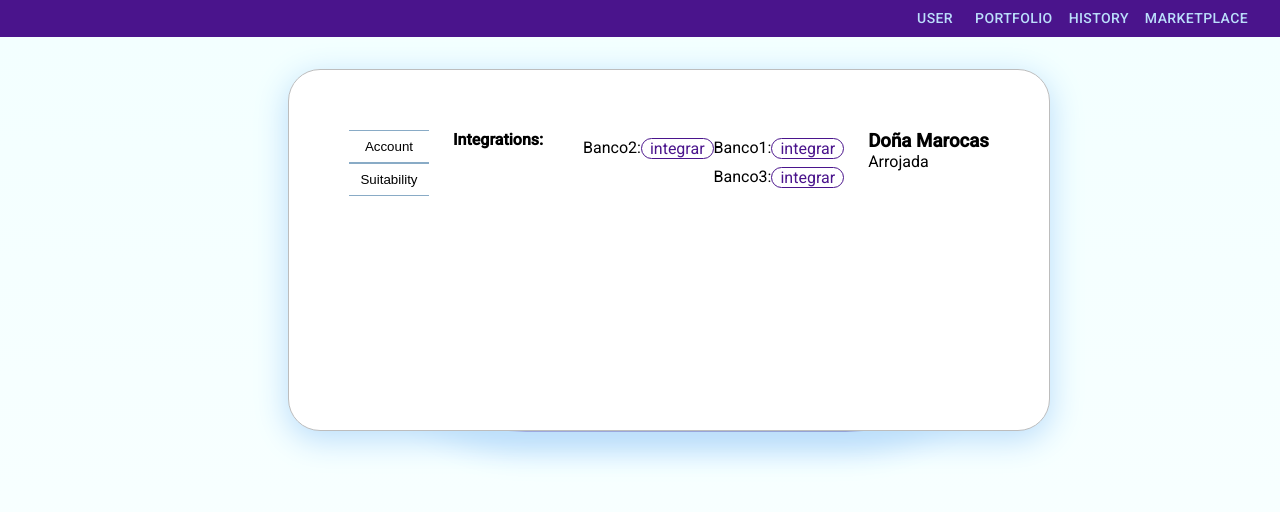
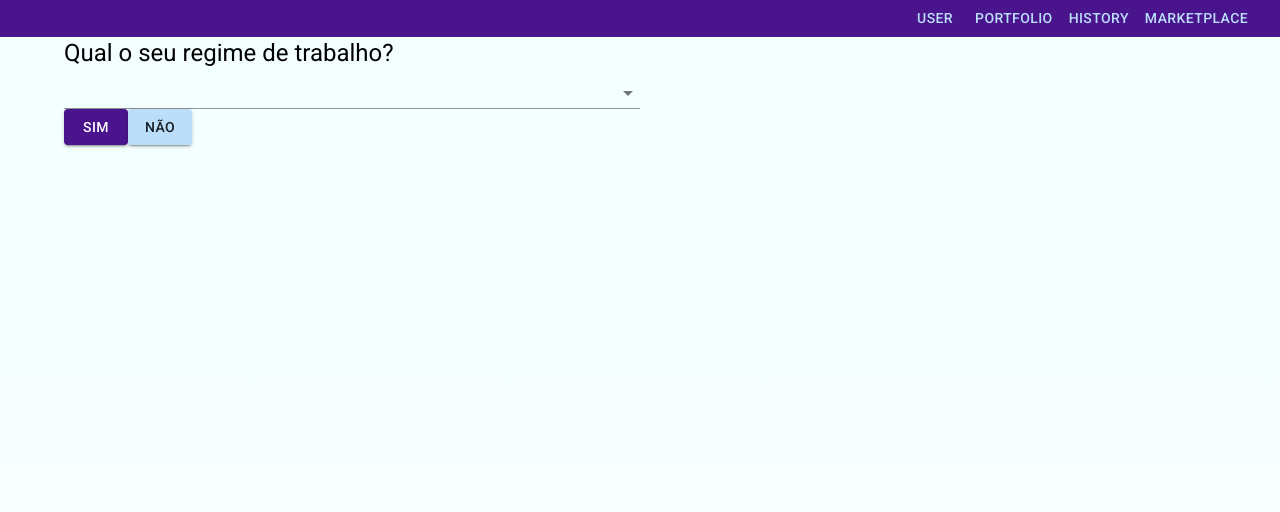
Before and after one commit to Vitorhpx/wallet, a React (Create React App) app: page / in a window 1280 px wide. Shown: the top 512 px of the page. Built offline with nearby package versions, Linux system fonts and the light colour scheme.

Commit message:
feat(suitability form): row col system

```diff
--- a/src/App.tsx
+++ b/src/App.tsx
@@ -1,14 +1,14 @@
-import React, { Component } from "react";
-import NavBar from "./components/mol.navBar/navBar.component";
-import UserPanel from "./Screens/UserPanel/UserPanel";
-import Portfolio from "./Screens/Portfolio/Portfolio";
-import History from "./Screens/History/History";
-import Marketplace from "./Screens/Marketplace/Marketplace";
-import Login from "./Screens/Login/Login";
-import SignUp from "./Screens/SignUp/SignUp";
-import { EntryContainer, ActiveScreen } from "./App.style";
-import GlobalThemeProvider from "./components/atm.global-theme-provider/global-theme-provider.component";
-import "./App.css";
+import React, { Component } from 'react';
+import NavBar from './components/mol.navBar/navBar.component';
+import UserPanel from './Screens/UserPanel/UserPanel';
+import Portfolio from './Screens/Portfolio/Portfolio';
+import History from './Screens/History/History';
+import Marketplace from './Screens/Marketplace/Marketplace';
+import Login from './Screens/Login/Login';
+import SignUp from './Screens/SignUp/SignUp';
+import { EntryContainer, ActiveScreen } from './App.style';
+import GlobalThemeProvider from './components/atm.global-theme-provider/global-theme-provider.component';
+import './App.css';
 
 export enum AppScreen {
   USER_PANEL,
@@ -38,12 +38,12 @@ class App extends Component<{}, AppState> {
     return (
       <GlobalThemeProvider>
         <NavBar activeTab={this.state.activeTab} changeTab={this.changeTab} />
-        {this.state.activeTab === AppScreen.USER_PANEL && (
+        {/* {this.state.activeTab === AppScreen.USER_PANEL && (
           <EntryContainer>
             <Login />
             <SignUp />
           </EntryContainer>
-        )}
+        )} */}
         <ActiveScreen>
           {this.state.activeTab === AppScreen.USER_PANEL && <UserPanel />}
           {this.state.activeTab === AppScreen.PORTFOLIO && <Portfolio />}
--- a/src/Screens/Suitability/Suitability.tsx
+++ b/src/Screens/Suitability/Suitability.tsx
@@ -1,73 +1,80 @@
+import Button from '@material-ui/core/Button';
+import Slider from '@material-ui/core/Slider';
 import React from 'react';
-import { makeStyles } from '@material-ui/core/styles';
-import Typography from '@material-ui/core/Typography';
-import Slider from '@material-ui/core/Slider';
-import Button from '@material-ui/core/Button';
-
-
-const useStyles = makeStyles(theme => ({
-  root: {
-    width: 80,
-  },
-  margin: {
-    height: theme.spacing(3),
-  },
-}));
+import { H3 } from '../../components/atm.typography/typography.component';
+import Select from '@material-ui/core/Select/Select';
+import { MenuItem, FormControl } from '@material-ui/core';
+import { Grid, Row, Col } from 'react-flexbox-grid';
+import { cpus } from 'os';
 
 const marks = [
   {
     value: 0,
-    label: 'Freelancer',
+    label: 'Freelancer'
   },
   {
     value: 20,
-    label: 'Liberal sem carteira de clientes consolidada',
+    label: 'Liberal sem carteira de clientes consolidada'
   },
   {
     value: 40,
-    label: 'Liberal com carteira de clientes consolidada',
+    label: 'Liberal com carteira de clientes consolidada'
   },
   {
     value: 60,
-    label: 'Assalariado sem carteira assinada',
+    label: 'Assalariado sem carteira assinada'
   },
   {
     value: 80,
-    label: 'Assalariado com carteira assinada',
-  },
+    label: 'Assalariado com carteira assinada'
+  }
 ];
 
-function valuetext(value) {
+const valuetext = (value: number): string => {
   return `${value}`;
-}
+};
 
-function valueLabelFormat(value) {
-  return marks.findIndex(mark => mark.value === value) + 1;
-}
+interface ISuitabilityFormProps {}
 
-export default function DiscreteSlider() {
-  const classes = useStyles();
-
+const SuitabilityForm: React.FunctionComponent<
+  ISuitabilityFormProps
+> = props => {
   return (
-    <div className={classes.margin} />
-    <Typography id="discrete-slider-custom" gutterBottom>
-    Qual o seu regime de trabalho?
-    </Typography>
-      <Slider
+    <FormControl>
+      <Grid>
+        <Row>
+          <Col xs={12}>
+            <H3>Qual o seu regime de trabalho?</H3>
+          </Col>
+          <Col xs={6}>
+            <Select style={{ width: '100%' }}>
+              {marks.map(mark => (
+                <MenuItem value={mark.value}>{mark.label}</MenuItem>
+              ))}
+            </Select>
+          </Col>
+        </Row>
+        {/* <Slider
         defaultValue={20}
         getAriaValueText={valuetext}
-        aria-labelledby="discrete-slider-custom"
-        step={10}
-        valueLabelDisplay="auto"
+        aria-labelledby='discrete-slider-custom'
+        step={20}
+        valueLabelDisplay='auto'
         marks={marks}
-      />
-    </div>
+      /> */}
+        <Row>
+          <Col xs={12}>
+            <Button variant='contained' color='primary'>
+              Sim
+            </Button>
+            <Button variant='contained' color='secondary'>
+              Não
+            </Button>
+          </Col>
+        </Row>
+      </Grid>
+    </FormControl>
+  );
+};
 
-    <Button variant="contained" color="primary" className={classes.button}>
-        Sim
-    </Button>
-    <Button variant="contained" color="secondary" className={classes.button}>
-        Não
-    </Button>
-  );
-}
+export default SuitabilityForm;
--- a/src/Screens/UserPanel/UserPanel.tsx
+++ b/src/Screens/UserPanel/UserPanel.tsx
@@ -1,9 +1,11 @@
-import React, {Component} from 'react';
+import React, { Component } from 'react';
 import SideBar from './SideBar';
 import AccountInfo from './AccountInfo';
 import AccountMenu from './AccountMenu';
 import SuitabilityTest from './SuitabilityTest';
-import {StyledUserPanel} from './UserPanel.style';
+import { StyledUserPanel } from './UserPanel.style';
+import SuitabilityForm from '../Suitability/Suitability';
+import { Grid, Col, Row } from 'react-flexbox-grid';
 
 export enum UserMenu {
   SUITABILITY,
@@ -12,32 +14,39 @@ export enum UserMenu {
 
 type UserPanelState = {
   activeMenu: UserMenu;
-}
+};
 
-class UserPanel extends Component <{}, UserPanelState>{
-    constructor(props: object){
+class UserPanel extends Component<{}, UserPanelState> {
+  constructor(props: object) {
     super(props);
     this.setActiveMenu = this.setActiveMenu.bind(this);
     this.state = {
       activeMenu: UserMenu.ACCOUNT
-        }
+    };
   }
 
-    setActiveMenu(activeMenu: UserMenu){
-        this.setState({activeMenu});
+  setActiveMenu(activeMenu: UserMenu) {
+    this.setState({ activeMenu });
   }
 
-    render(){
-        return(
-            <StyledUserPanel>
-                <AccountInfo/>
-                <SideBar
-                    setActiveMenu={(activeMenu: UserMenu) => this.setActiveMenu(activeMenu)}
-                />
-                {this.state.activeMenu === UserMenu.ACCOUNT && <AccountMenu/>}
-                {this.state.activeMenu === UserMenu.SUITABILITY && <SuitabilityTest/>}
-            </StyledUserPanel>
-        )
+  render() {
+    return (
+      <Grid>
+        <Row>
+          <Col xs>
+            <SuitabilityForm />
+          </Col>
+        </Row>
+      </Grid>
+      // <StyledUserPanel>
+      //     <AccountInfo/>
+      //     <SideBar
+      //         setActiveMenu={(activeMenu: UserMenu) => this.setActiveMenu(activeMenu)}
+      //     />
+      //     {this.state.activeMenu === UserMenu.ACCOUNT && <AccountMenu/>}
+      //     {this.state.activeMenu === UserMenu.SUITABILITY && <SuitabilityTest/>}
+      // </StyledUserPanel>
+    );
   }
 }
 
--- a/src/utils/Constants.ts
+++ b/src/utils/Constants.ts
@@ -1,34 +1,33 @@
 export const Color = {
-  primary: "#4a148c",
-  primaryDark: "#12005e",
-  primaryLight: "#7c43bd",
-  secondary: "#bbdefb",
-  secondaryDark: "#89abc6",
-  secondaryLight: "#edffff",
-  white: "#FFF",
-  black: "#000",
-  grayLight: "#E0E0E0",
-  gray: "#BDBDBD",
-  grayDark: "#828282",
-  grayXDark: "#333333",
-
-  success: "1EB980",
-  alert: "#FFCF44",
-  error: "#FF6859"
+  primary: '#4a148c',
+  primaryDark: '#12005e',
+  primaryLight: '#7c43bd',
+  secondary: '#bbdefb',
+  secondaryDark: '#89abc6',
+  secondaryLight: '#edffff',
+  white: '#FFF',
+  black: '#000',
+  grayLight: '#E0E0E0',
+  gray: '#BDBDBD',
+  grayDark: '#828282',
+  grayXDark: '#333333',
+  success: '#1EB980',
+  alert: '#FFCF44',
+  error: '#FF6859'
 };
 
 export enum Spacing {
-  XSmall = "4px",
-  Small = "8px",
-  Medium = "16px",
-  Large = "24px",
-  XLarge = "32px",
-  XXLarge = "60px"
+  XSmall = '4px',
+  Small = '8px',
+  Medium = '16px',
+  Large = '24px',
+  XLarge = '32px',
+  XXLarge = '60px'
 }
 
 export const Border = {
   Color: Color.grayLight,
-  Width: "1px",
-  Radius: "8px",
-  RadiusLarge: "24px"
+  Width: '1px',
+  Radius: '8px',
+  RadiusLarge: '24px'
 };
```
Also changed, not shown: src/Screens/Login/Login.tsx (+24 -22 lines), 1 other file (tests, documents, lock files or other folders). Lines whose indentation alone changed are shown as unchanged.
